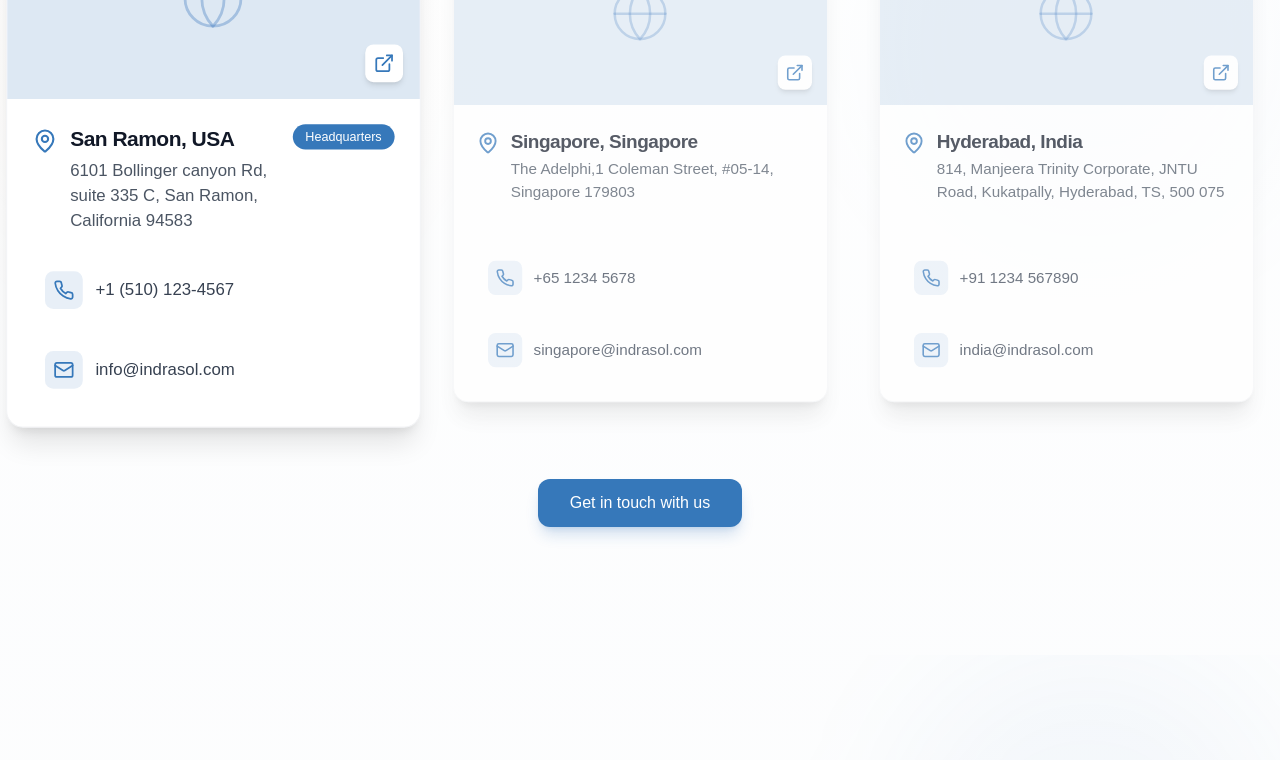
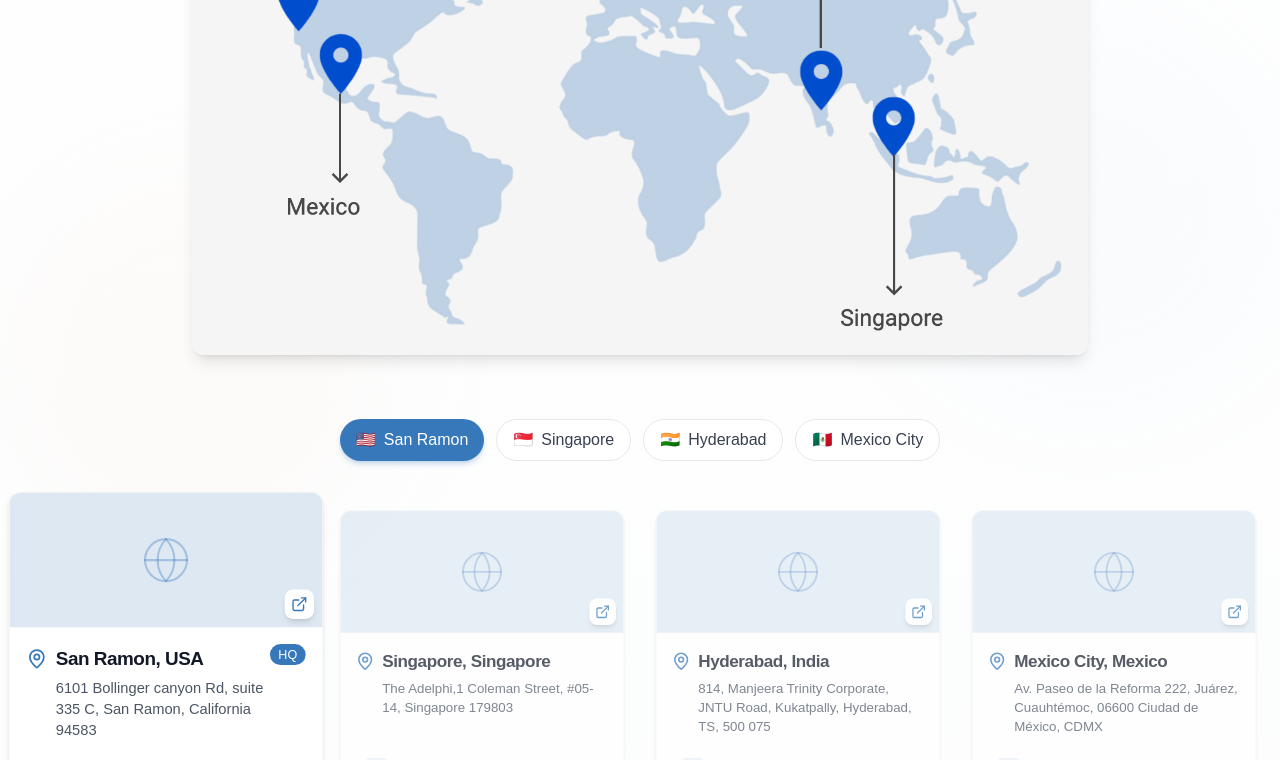
Before and after one commit to shoumyasingh/indrasol-webpage, a React (Vite) app: page / in a window 1280 px wide. Shown: the part 7800-8560 px from the top of the page. Built offline with nearby package versions, Linux system fonts and the light colour scheme.

Commit message:
added the location map -04/18
added the location map

```diff
--- a/src/components/sections/locations-section.tsx
+++ b/src/components/sections/locations-section.tsx
@@ -31,6 +31,16 @@ const locations = [
     email: "india@indrasol.com",
     mapLink: "https://www.google.com/maps/place/Indrasol/@17.4893133,78.3901066,936m/data=!3m2!1e3!4b1!4m6!3m5!1s0x3bcb91f27b5c1195:0xc97b9e2d12234798!8m2!3d17.4893082!4d78.3926815!16s%2Fg%2F11fkw7t_9g?entry=ttu&g_ep=EgoyMDI1MDQxNC4xIKXMDSoASAFQAw%3D%3Dhttps://www.google.com/maps/search/814,+Manjeera+Trinity+Corporate,+JNTU+Road,+Kukatpally,+Hyderabad,+TS,+500+075/@17.4911278,78.3908007,468m/data=!3m2!1e3!4b1?entry=ttu&g_ep=EgoyMDI1MDQxNC4xIKXMDSoASAFQAw%3D%3D",
     flag: "🇮🇳"
+  },
+  {
+    city: "Mexico City",
+    country: "Mexico",
+    address: "Av. Paseo de la Reforma 222, Juárez, Cuauhtémoc, 06600 Ciudad de México, CDMX",
+    isHeadquarters: false,
+    phone: "+52 55 1234 5678",
+    email: "mexico@indrasol.com",
+    mapLink: "https://maps.google.com/?q=Paseo+de+la+Reforma+222+Mexico+City",
+    flag: "🇲🇽"
   }
 ];
 
@@ -48,7 +58,7 @@ export function LocationsSection() {
       <div className="absolute bottom-1/3 left-0 w-96 h-96 bg-indrasol-orange/5 rounded-full blur-3xl -z-10"></div>
 
       <div className="container mx-auto px-4 relative z-10">
-        <div className="text-center mb-16">
+        <div className="text-center mb-12">
           <span className="inline-block text-indrasol-blue font-semibold mb-2 bg-indrasol-blue/10 px-4 py-1 rounded-full">Worldwide</span>
           <h2 className="text-4xl md:text-5xl font-bold mb-6">
             <span className="text-gray-900">Our Global </span>
@@ -59,26 +69,37 @@ export function LocationsSection() {
           </p>
         </div>
 
+        {/* World Map */}
+        <div className="max-w-4xl mx-auto mb-16">
+          <div className="relative">
+            <img
+              src="/lovable-uploads/worldmap.png"
+              alt="Indrasol Global Offices"
+              className="w-full h-auto rounded-xl shadow-lg"
+            />
+          </div>
+        </div>
+
         {/* Location Tabs */}
-        <div className="flex flex-wrap justify-center gap-4 mb-12">
+        <div className="flex flex-wrap justify-center gap-3 mb-10">
           {locations.map((location, index) => (
             <button
               key={index}
               onClick={() => setActiveLocation(index)}
-              className={`px-6 py-3 rounded-full transition-all duration-300 flex items-center text-lg ${
+              className={`px-4 py-2 rounded-full transition-all duration-300 flex items-center text-base ${
                 activeLocation === index
-                  ? "bg-indrasol-blue text-white shadow-lg shadow-indrasol-blue/20"
+                  ? "bg-indrasol-blue text-white shadow-md shadow-indrasol-blue/20"
                   : "bg-white text-gray-700 hover:bg-gray-100 border border-gray-200"
               }`}
             >
-              <span className="mr-2 text-xl">{location.flag}</span>
+              <span className="mr-2">{location.flag}</span>
               {location.city}
             </button>
           ))}
         </div>
 
         {/* Location Cards */}
-        <div className="grid grid-cols-1 md:grid-cols-3 gap-8">
+        <div className="grid grid-cols-1 sm:grid-cols-2 lg:grid-cols-4 gap-4">
           {locations.map((location, index) => (
             <div
               key={index}
@@ -88,62 +109,62 @@ export function LocationsSection() {
                   : "scale-95 opacity-70"
               }`}
             >
-              <div className="bg-white rounded-2xl shadow-xl overflow-hidden border border-gray-100 h-full flex flex-col">
+              <div className="bg-white rounded-xl shadow-md overflow-hidden border border-gray-100 h-full flex flex-col">
                 {/* Map Preview (Placeholder - would be replaced with actual map) */}
-                <div className="h-48 bg-indrasol-blue/10 relative">
+                <div className="h-32 bg-indrasol-blue/10 relative">
                   <div className="absolute inset-0 bg-indrasol-blue/5 flex items-center justify-center">
-                    <Globe className="h-16 w-16 text-indrasol-blue/30" strokeWidth={1} />
+                    <Globe className="h-12 w-12 text-indrasol-blue/30" strokeWidth={1} />
                   </div>
                   <a
                     href={location.mapLink}
                     target="_blank"
                     rel="noopener noreferrer"
-                    className="absolute bottom-4 right-4 bg-white p-2 rounded-lg shadow-md hover:shadow-lg transition-shadow"
+                    className="absolute bottom-2 right-2 bg-white p-1.5 rounded-lg shadow-md hover:shadow-lg transition-shadow"
                   >
-                    <ExternalLink className="h-5 w-5 text-indrasol-blue" />
+                    <ExternalLink className="h-4 w-4 text-indrasol-blue" />
                   </a>
                 </div>
 
-                <div className="p-6 flex-grow flex flex-col">
-                  <div className="flex items-start mb-6 justify-between">
+                <div className="p-4 flex-grow flex flex-col">
+                  <div className="flex items-start mb-4 justify-between">
                     <div className="flex items-start">
-                      <MapPin className="h-6 w-6 text-indrasol-blue mr-3 mt-1 flex-shrink-0" strokeWidth={2} />
+                      <MapPin className="h-5 w-5 text-indrasol-blue mr-2 mt-1 flex-shrink-0" strokeWidth={2} />
                       <div>
-                        <h3 className="text-xl font-bold text-gray-900 flex items-center flex-wrap">
+                        <h3 className="text-lg font-bold text-gray-900 flex items-center flex-wrap">
                           {location.city}, {location.country}
                         </h3>
-                        <p className="text-gray-600 mt-1">{location.address}</p>
+                        <p className="text-sm text-gray-600 mt-1">{location.address}</p>
                       </div>
                     </div>
 
                     {location.isHeadquarters && (
-                      <span className="ml-2 text-xs bg-indrasol-blue text-white px-3 py-1 rounded-full font-medium">
-                        Headquarters
+                      <span className="ml-1 text-xs bg-indrasol-blue text-white px-2 py-0.5 rounded-full font-medium">
+                        HQ
                       </span>
                     )}
                   </div>
 
-                  <div className="space-y-4 mt-auto">
+                  <div className="space-y-2 mt-auto">
                     <a
                       href={`tel:${location.phone}`}
-                      className="flex items-center p-3 rounded-xl hover:bg-gray-50 transition-colors group"
+                      className="flex items-center p-2 rounded-lg hover:bg-gray-50 transition-colors group"
                     >
-                      <div className="p-2 bg-indrasol-blue/10 rounded-lg mr-3 group-hover:bg-indrasol-blue/20 transition-colors">
-                        <Phone className="h-5 w-5 text-indrasol-blue" strokeWidth={2} />
+                      <div className="p-1.5 bg-indrasol-blue/10 rounded-lg mr-2 group-hover:bg-indrasol-blue/20 transition-colors">
+                        <Phone className="h-4 w-4 text-indrasol-blue" strokeWidth={2} />
                       </div>
-                      <span className="text-gray-700 group-hover:text-indrasol-blue transition-colors">
+                      <span className="text-sm text-gray-700 group-hover:text-indrasol-blue transition-colors">
                         {location.phone}
                       </span>
                     </a>
 
                     <a
                       href={`mailto:${location.email}`}
-                      className="flex items-center p-3 rounded-xl hover:bg-gray-50 transition-colors group"
+                      className="flex items-center p-2 rounded-lg hover:bg-gray-50 transition-colors group"
                     >
-                      <div className="p-2 bg-indrasol-blue/10 rounded-lg mr-3 group-hover:bg-indrasol-blue/20 transition-colors">
-                        <Mail className="h-5 w-5 text-indrasol-blue" strokeWidth={2} />
+                      <div className="p-1.5 bg-indrasol-blue/10 rounded-lg mr-2 group-hover:bg-indrasol-blue/20 transition-colors">
+                        <Mail className="h-4 w-4 text-indrasol-blue" strokeWidth={2} />
                       </div>
-                      <span className="text-gray-700 group-hover:text-indrasol-blue transition-colors">
+                      <span className="text-sm text-gray-700 group-hover:text-indrasol-blue transition-colors">
                         {location.email}
                       </span>
                     </a>
@@ -154,10 +175,10 @@ export function LocationsSection() {
           ))}
         </div>
 
-        <div className="mt-16 text-center">
+        <div className="mt-12 text-center">
           <a
             href="/contact"
-            className="inline-flex items-center bg-indrasol-blue text-white font-medium px-8 py-3 rounded-xl shadow-lg shadow-indrasol-blue/20 hover:bg-indrasol-blue/90 transition-colors"
+            className="inline-flex items-center bg-indrasol-blue text-white font-medium px-6 py-2.5 rounded-xl shadow-lg shadow-indrasol-blue/20 hover:bg-indrasol-blue/90 transition-colors"
           >
             Get in touch with us
           </a>
@@ -166,7 +187,6 @@ export function LocationsSection() {
     </section>
   );
 }
-
 
 // import React, { useState } from "react";
 // import { MapPin, Phone, Mail, Globe, ExternalLink } from "lucide-react";
```
Also changed, not shown: public/lovable-uploads/worldmap.png (added).
